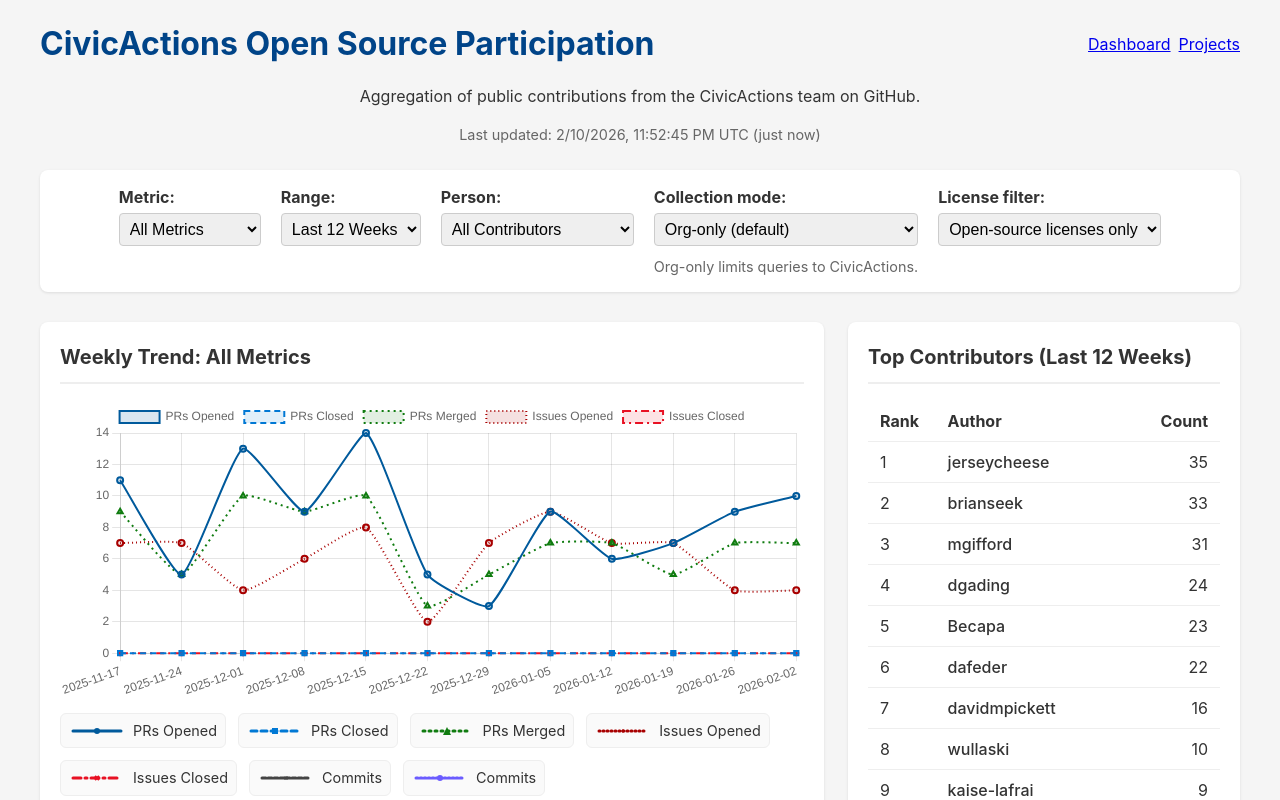
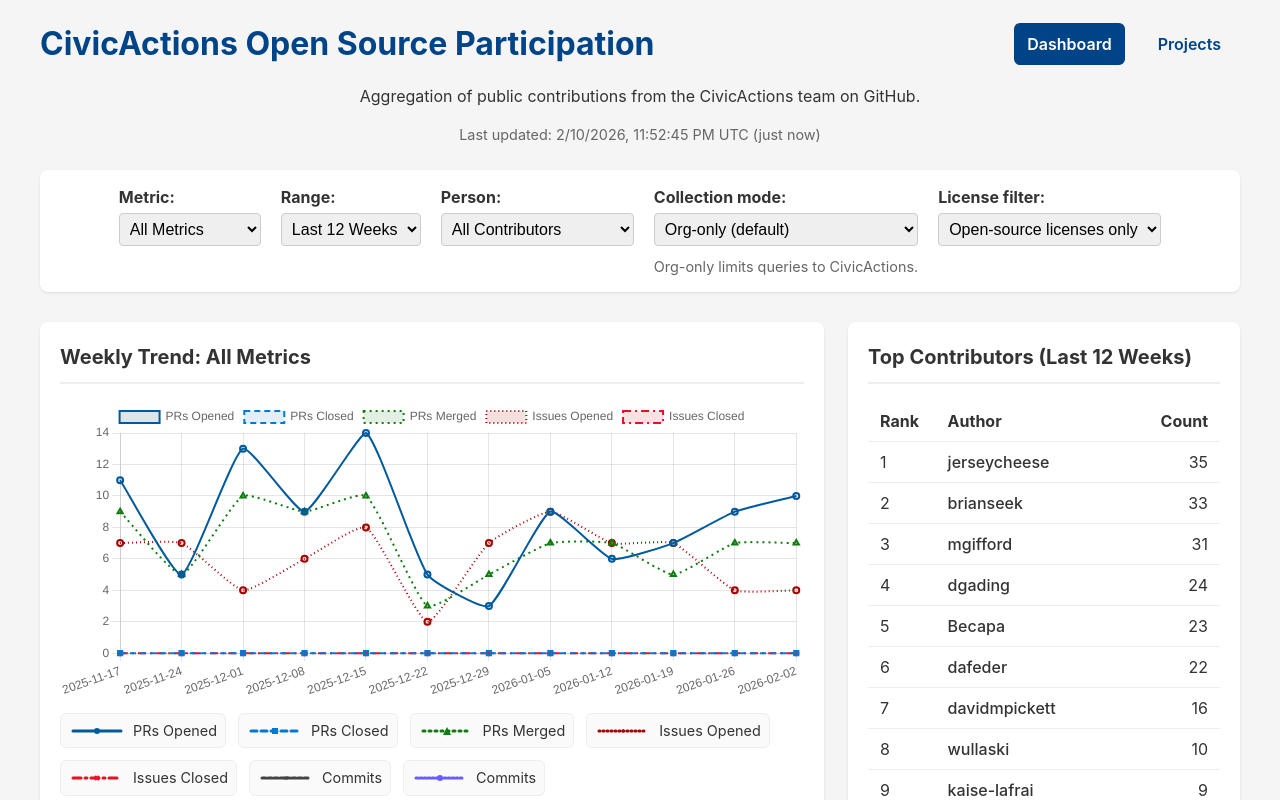
Before and after one commit to mgifford/gh-open-dash, a React (Vite) app in the folder site/: page / in a window 1280 px wide. Shown: the top 800 px of the page. Built offline with nearby package versions, Linux system fonts and the light colour scheme.

Commit message:
UI: style header nav anchors and .active state

```diff
--- a/site/src/styles.css
+++ b/site/src/styles.css
@@ -22,6 +22,33 @@
 header {
   margin-bottom: 24px;
   text-align: center;
+}
+
+/* Header nav links */
+header a {
+  display: inline-block;
+  margin: 0 6px;
+  padding: 8px 12px;
+  color: var(--primary);
+  text-decoration: none;
+  border-radius: 6px;
+  border: 1px solid transparent;
+  font-weight: 600;
+}
+
+header a:hover {
+  background: rgba(0,90,156,0.06);
+}
+
+header a.active, header a[aria-current="page"] {
+  background: var(--primary);
+  color: #fff;
+  border-color: rgba(0,0,0,0.06);
+}
+
+header a:focus {
+  outline: 3px solid rgba(0,90,156,0.18);
+  outline-offset: 2px;
 }
 
 h1 {
```
